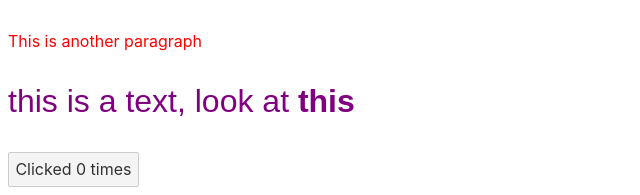
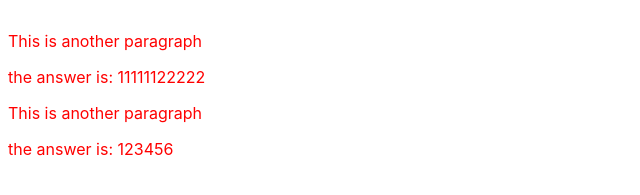
Before and after one commit to mamanipatricia/svelte, a Svelte app: page / in a window 1280 px wide. Shown: the part 464-659 px from the top of the page, without its empty margins (0-640 px from the left). Built offline with nearby package versions, Linux system fonts and the light colour scheme.

Commit message:
props with export?

```diff
--- a/src/App.svelte
+++ b/src/App.svelte
@@ -20,6 +20,7 @@
 <img {src} alt="{name} A red hat" />
 
 <p>This is a paragraph</p>
+<Nested answer={11111122222} />
 <Nested />
 
 <p>
--- a/src/components/Nested.svelte
+++ b/src/components/Nested.svelte
@@ -1,3 +1,7 @@
+<script>
+  export let answer = 123456;
+</script>
+
 <style>
   p {
     color: red;
@@ -5,3 +9,4 @@
 </style>
 
 <p>This is another paragraph</p>
+<p>the answer is: {answer}</p>
```
